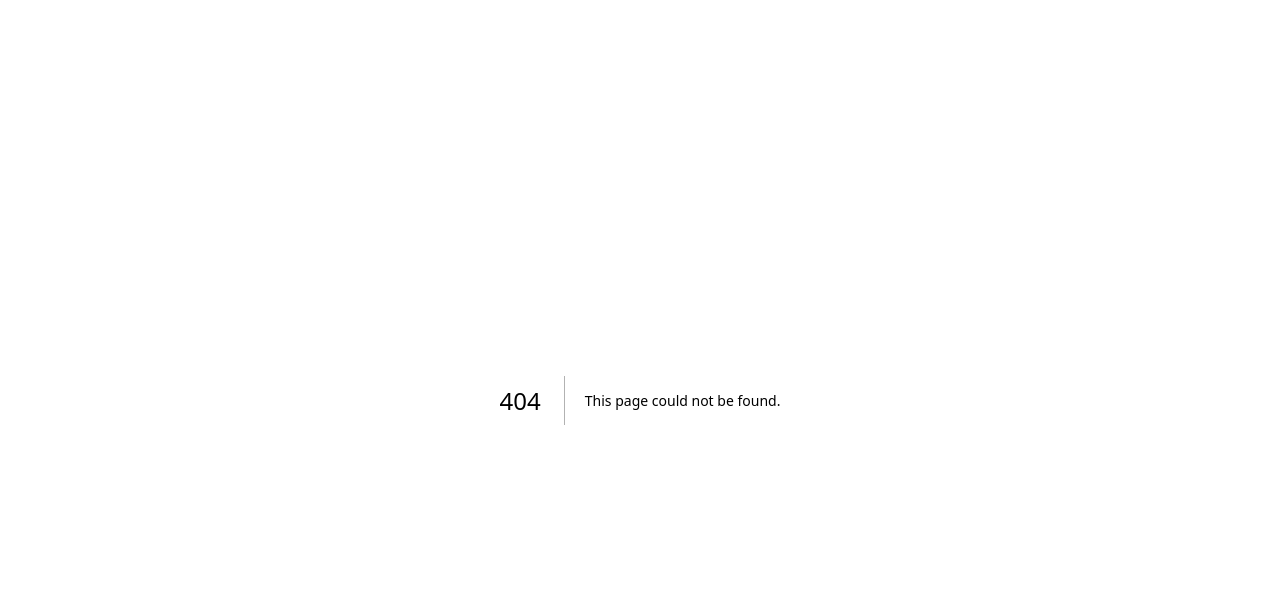
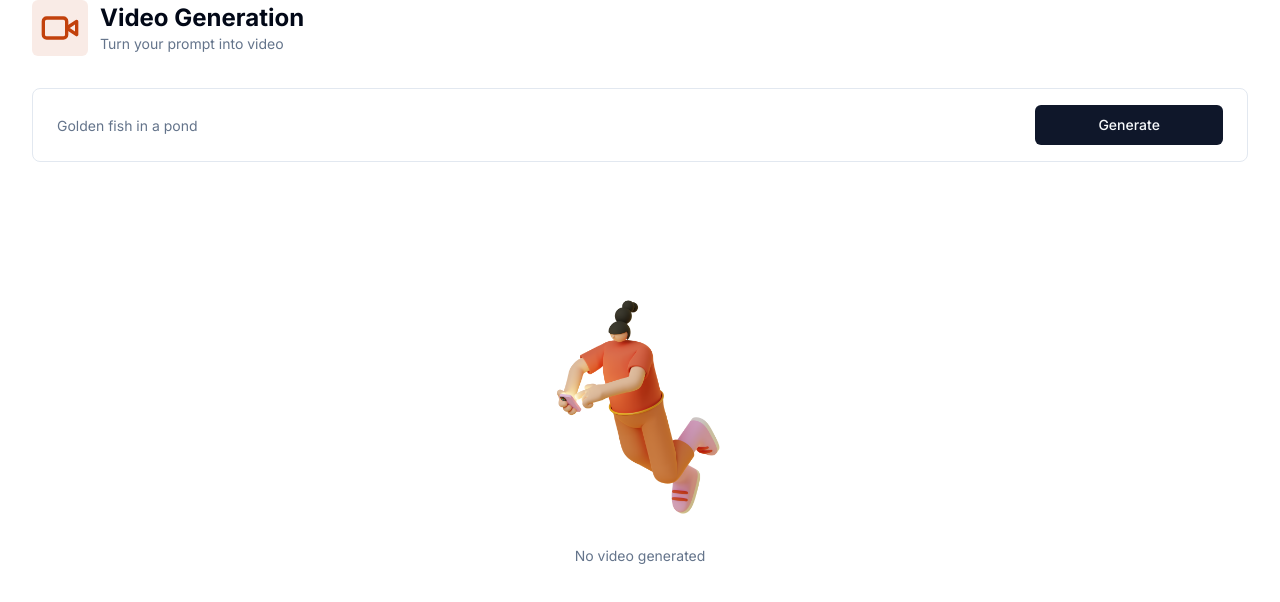
Before and after one commit to davi-andrade-js/Thinker-AI, a Next.js app: page /video in a window 1280 px wide. Before the commit this address had no page. Shown: the top 602 px of the page. Built offline with nearby package versions, Linux system fonts and the light colour scheme.

Commit message:
music generation finished; every single AI tool finished

```diff
--- /dev/null
+++ b/app/(dashboard)/(routes)/video/constants.ts
@@ -0,0 +1,5 @@
+import * as z from "zod";
+
+export const formSchema = z.object({
+  prompt: z.string().min(1, { message: "Please enter a video prompt." }),
+});
--- /dev/null
+++ b/app/(dashboard)/(routes)/video/page.tsx
@@ -0,0 +1,101 @@
+"use client";
+
+import axios from "axios";
+import * as z from "zod";
+import { VideoIcon } from "lucide-react";
+import { useForm } from "react-hook-form";
+import { zodResolver } from "@hookform/resolvers/zod";
+import { useState } from "react";
+
+import { Heading } from "@/components/heading";
+import { Form, FormControl, FormField, FormItem } from "@/components/ui/form";
+import { Input } from "@/components/ui/input";
+import { Button } from "@/components/ui/button";
+import { useRouter } from "next/navigation";
+import { Empty } from "@/components/empty";
+import { Loader } from "@/components/loader";
+
+import { formSchema } from "./constants";
+
+const VideoPage = () => {
+  const router = useRouter();
+  const [video, setVideo] = useState<string>();
+
+  const form = useForm<z.infer<typeof formSchema>>({
+    resolver: zodResolver(formSchema),
+    defaultValues: {
+      prompt: "",
+    },
+  });
+
+  const isLoading = form.formState.isSubmitting;
+
+  const onSubmit = async (values: z.infer<typeof formSchema>) => {
+    try {
+      setVideo(undefined);
+      const response = await axios.post("/api/video", values);
+
+      setVideo(response.data[0]);
+      form.reset();
+    } catch (error: any) {
+      // TODO: open pro modal
+      console.log(error);
+    } finally {
+      router.refresh();
+    }
+  };
+
+  return (
+    <div>
+      <Heading
+        title="Video Generation"
+        description="Turn your prompt into video"
+        icon={VideoIcon}
+        iconColor="text-orange-700"
+        bgColor="bg-orange-700/10"
+      />
+      <div className="px-4 lg:px-8">
+        <Form {...form}>
+          <form
+            onSubmit={form.handleSubmit(onSubmit)}
+            className="rounded-lg border w-full p-4 px-3 md:px-6 focus-within:shadow-sm grid grid-cols-12 gap-2"
+          >
+            <FormField
+              name="prompt"
+              render={({ field }) => (
+                <FormItem className="col-span-12 lg:col-span-10">
+                  <FormControl className="m-0 p-0">
+                    <Input
+                      className="border-0 outline-none focus-visible:ring-0 focus-visible:ring-transparent"
+                      disabled={isLoading}
+                      placeholder="Golden fish in a pond"
+                      {...field}
+                    />
+                  </FormControl>
+                </FormItem>
+              )}
+            />
+            <Button className="col-span-12 lg:col-span-2 w-full" disabled={isLoading}>
+              Generate
+            </Button>
+          </form>
+        </Form>
+      </div>
+      <div className="space-y-4 mt-4">
+        {isLoading && (
+          <div className="p-8 rounded-lg w-full flex items-center justify-center bg-muted">
+            <Loader />
+          </div>
+        )}
+        {!video && !isLoading && <Empty label="No video generated" />}
+        {video && (
+          <video controls className="w-full aspect-video mt-0 rounded-lg border bg-black">
+            <source src={video} />
+          </video>
+        )}
+      </div>
+    </div>
+  );
+};
+
+export default VideoPage;
--- /dev/null
+++ b/app/api/video/route.ts
@@ -0,0 +1,48 @@
+import { auth } from "@clerk/nextjs";
+import { NextResponse } from "next/server";
+import Replicate from "replicate";
+
+const replicate = new Replicate({
+  auth: process.env.REPLICATE_API_KEY!,
+});
+
+export async function POST(req: Request) {
+  try {
+    const { userId } = auth();
+    const body = await req.json();
+    const { prompt } = body;
+
+    if (!userId) {
+      return new NextResponse("Unauthorized", { status: 401 });
+    }
+
+    if (!prompt) {
+      return new NextResponse("No prompt provided", { status: 400 });
+    }
+
+    const response = await replicate.run(
+      "anotherjesse/zeroscope-v2-xl:9f747673945c62801b13b84701c783929c0ee784e4748ec062204894dda1a351",
+      {
+        input: {
+          fps: 24,
+          model: "xl",
+          width: 1024,
+          height: 576,
+          prompt,
+          batch_size: 1,
+          num_frames: 24,
+          init_weight: 0.5,
+          guidance_scale: 17.5,
+          negative_prompt: "very blue, dust, noisy, washed out, ugly, distorted, broken",
+          remove_watermark: false,
+          num_inference_steps: 50,
+        },
+      }
+    );
+
+    return NextResponse.json(response);
+  } catch (error) {
+    console.log("[VIDEO_ERROR]", error);
+    return new NextResponse("Internal error", { status: 500 });
+  }
+}
```
